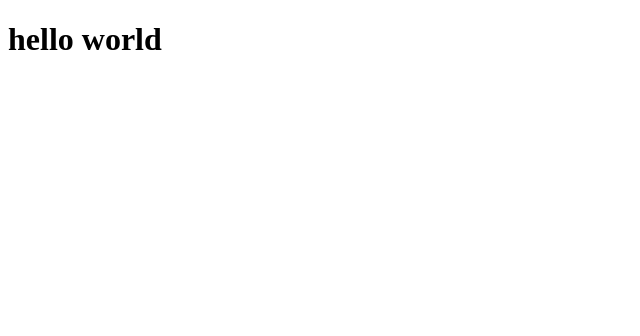
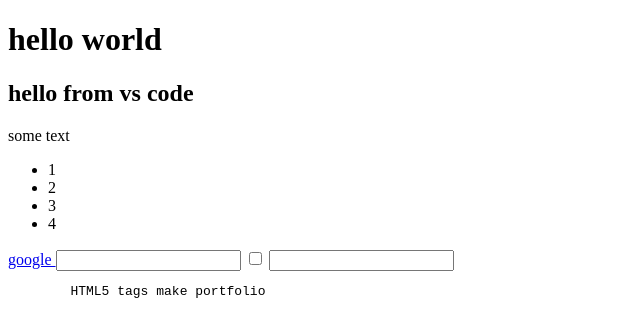
Before and after one commit to Romeral18/hello-world, a plain HTML site: page index.html in a window 1280 px wide. Shown: the whole page, without its empty margins (0-640 px from the left). Drawn offline with Linux system fonts and the light colour scheme.

Commit message:
Co-authored-by: Evgeny Svirin <esvirin@users.noreply.github.com>

```diff
--- a/index.html
+++ b/index.html
@@ -7,6 +7,25 @@
     <title>Document</title>
 </head>
 <body>
-    <h1>hello world</h1>
+
+    <h1> hello world </h1>
+    <h2> hello from vs code</h2>
+    <p> some text </p>
+    <ul>
+        <li>1</li>
+        <li>2</li>
+        <li>3</li>
+        <li>4</li>
+    </ul>
+    <a href="google.com"> google </a>
+
+    <input type="text">
+    <input type="checkbox">
+    <input type="datetime">
+
+    <pre>
+        HTML5 tags make portfolio
+    </pre>
+
 </body>
 </html>
```
